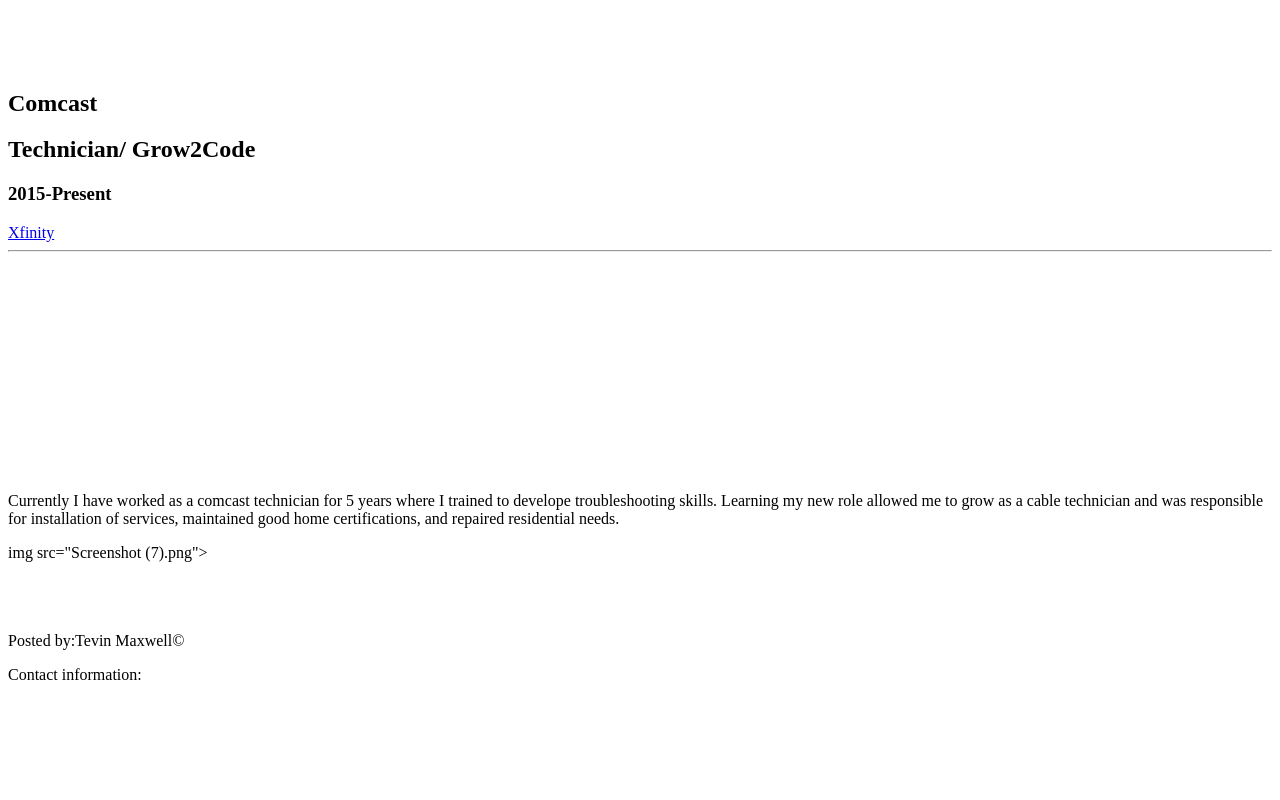
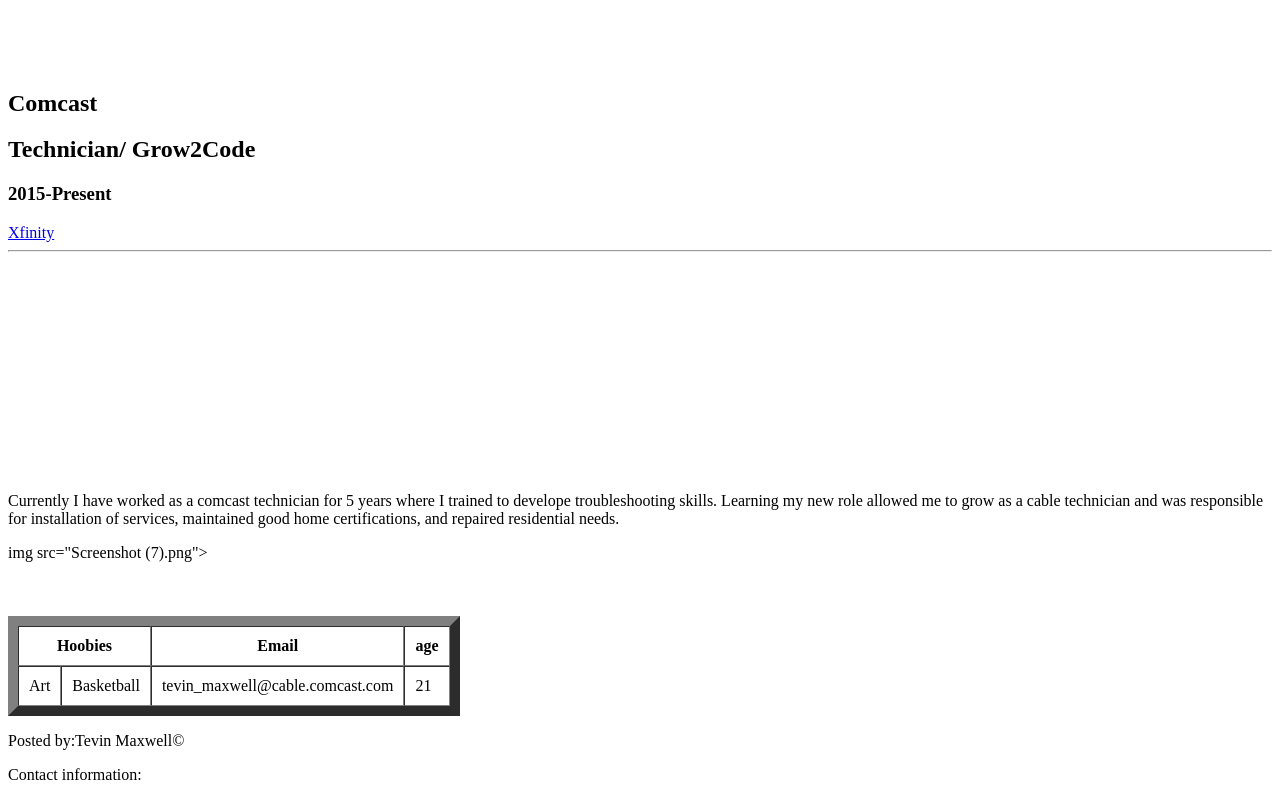
Before and after one commit to tevinbm/assignment-4, a plain HTML site: page index.html in a window 1280 px wide. Shown: the part 1903-2703 px from the top of the page. Before the commit the page ends 2603 px from the top, so only its background shows below. Drawn offline with Linux system fonts and the light colour scheme.

Commit message:
final html

```diff
--- a/index.html
+++ b/index.html
@@ -68,6 +68,19 @@
         </article>
 
         <br><br><br>
+        <table border="10" cellpadding="10" cellspacing="0">
+                <tr>
+                    <th colspan="2">Hoobies</th>
+                    <th>Email</th>
+                    <th>age</th>
+                </tr>
+                <tr>
+                    <td>Art</td>
+                    <td>Basketball</td>
+                    <td>tevin_maxwell@cable.comcast.com</td>
+                    <td>21</td>
+                </tr>
+        </table>
         <footer>
             <p>Posted by:Tevin Maxwell&copy;</p>
             <p>Contact information:
```
